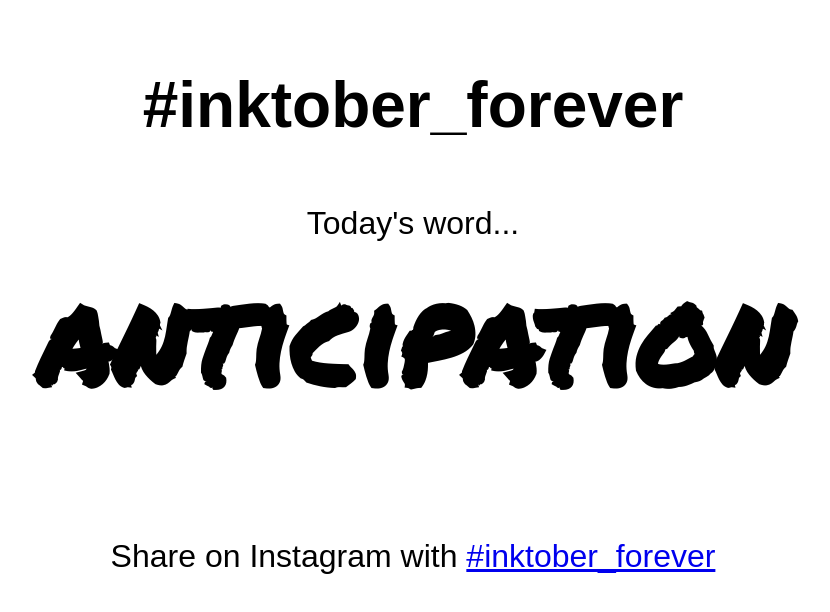
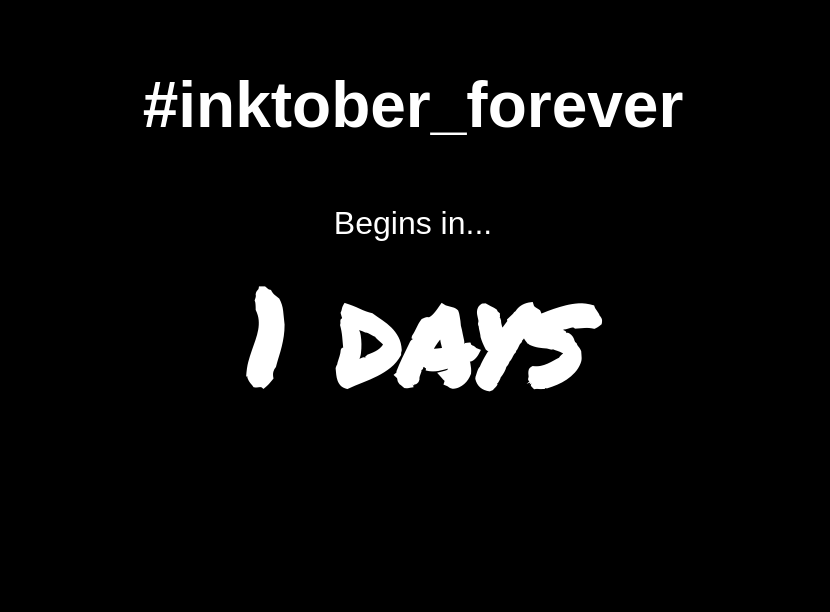
Before and after one commit to foopod/inktober-forever, a plain HTML site: page index.html in a window 1280 px wide. Shown: the whole page, without its empty margins (227-1057 px from the left). Drawn offline with Linux system fonts and the light colour scheme.

Commit message:
Added colod

```diff
--- a/index.html
+++ b/index.html
@@ -9,6 +9,8 @@
             font-family: sans-serif;
             text-align: center;
             padding-top: 60px;
+            color: white;
+            background-color: black;
         }
         h2{
             font-family: 'Permanent Marker', cursive;
@@ -19,6 +21,9 @@
             padding-top: 20px;
             margin-bottom: -40px;
             font-weight: 100;
+        }
+        .hidden{
+            display: none;
         }
         @media (min-width: 600px) {
             body{
@@ -34,22 +39,29 @@
 <body>
 
     <h1>#inktober_forever</h1>
+    <div id="waiting" class="hidden">
+            <div class="headline">Begins in...</div>
+            <h2 id="days"></h2>
+    </div>
+    <div id="page" class="hidden">
+        <div class="headline">Today's word...</div>
+        <h2 id="word"></h2>
 
-    <div class="headline">Today's word...</div>
-    <h2 id="word"></h2>
+        <p>Share on Instagram with <a href="https://www.instagram.com/explore/tags/inktober_forever/">#inktober_forever</a></p>
+    </div>
 
-    <p>Share on Instagram with <a href="https://www.instagram.com/explore/tags/inktober_forever/">#inktober_forever</a></p>
-    <div id="instafeed"></div>
     <script src="words.json"></script>
     <script>
-        var start = new Date(2017, 10, 1);
+        var start = new Date(2017, 9, 19);
         var timeDiff = new Date().getTime() - start.getTime();
         var diffDays = Math.ceil(timeDiff / (1000 * 3600 * 24));
         if(diffDays <0){
-            document.getElementById("word").innerHTML = "anticipation";
+            document.getElementById("days").innerHTML = "" + Math.abs(diffDays) + " days";
+            document.getElementById("waiting").classList.remove("hidden");
         } else {
             document.getElementById("word").innerHTML = words[diffDays];
             // document.getElementById("word").style.fontSize = 40 + (20 - words[diffDays].length/2);
+            document.getElementById("page").classList.remove("hidden");
         }
 
         function shuffle(a) {
```
